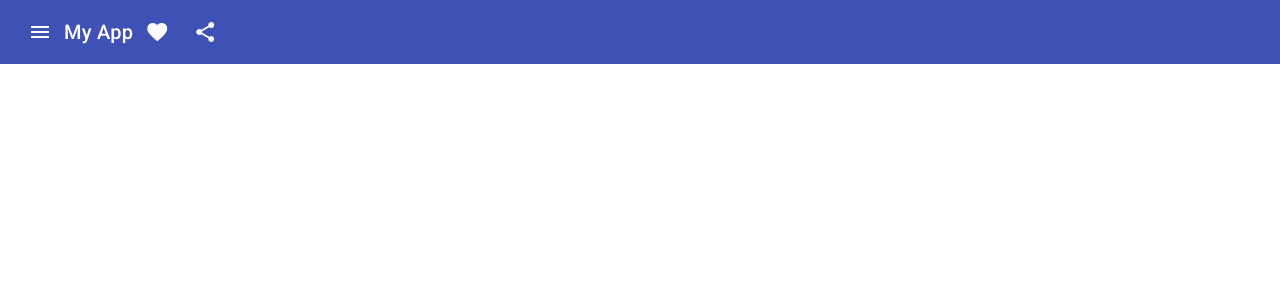
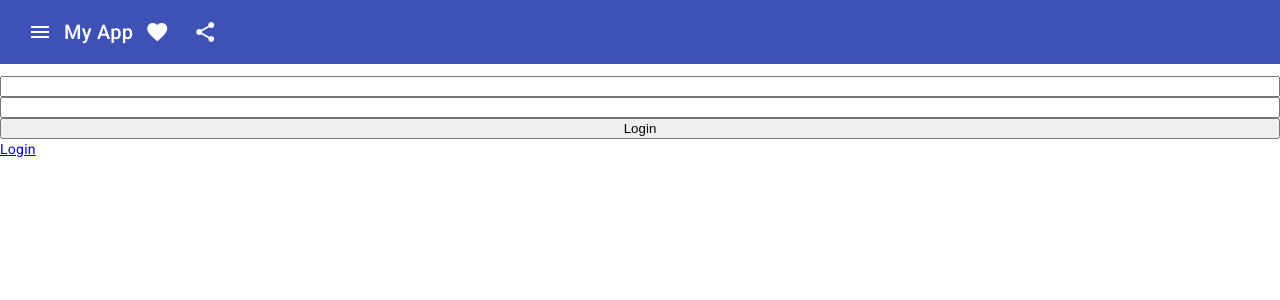
Before and after one commit to mdyusuf7861/anubis, an Angular app: page /login in a window 1280 px wide. Before the commit this address led to /. Shown: the top 300 px of the page. Built offline with nearby package versions, Linux system fonts and the light colour scheme.

Commit message:
Basic login screen implemented.

```diff
--- a/src/app/app-routing.module.ts
+++ b/src/app/app-routing.module.ts
@@ -1,7 +1,10 @@
 import { NgModule } from '@angular/core';
 import { RouterModule, Routes } from '@angular/router';
+import { LoginComponent } from './login/login.component';
 
-const routes: Routes = [];
+const routes: Routes = [
+  {path: 'login', component: LoginComponent}
+];
 
 @NgModule({
   imports: [RouterModule.forRoot(routes)],
--- a/src/app/app.module.ts
+++ b/src/app/app.module.ts
@@ -10,11 +10,13 @@ import { MatButtonModule } from '@angular/material/button';
 
 import { BrowserAnimationsModule } from '@angular/platform-browser/animations';
 import { ToolbarComponent } from './toolbar/toolbar.component';
+import { LoginComponent } from './login/login.component';
 
 @NgModule({
   declarations: [
     AppComponent,
-    ToolbarComponent
+    ToolbarComponent,
+    LoginComponent
   ],
   imports: [
     BrowserModule,
--- /dev/null
+++ b/src/app/login/login.component.css
@@ -0,0 +1,4 @@
+form {
+    display: flex;
+    flex-direction: column;
+}
--- /dev/null
+++ b/src/app/login/login.component.html
@@ -0,0 +1,6 @@
+<form>
+    <input name='username' type="text">
+    <input name='password' type="password">
+    <button>Login</button>
+    <a href="#"> Login</a>
+</form>
```
Also changed, not shown: src/app/login/login.component.ts (added, +10 -0 lines), 2 other files (tests, documents, lock files or other folders).
